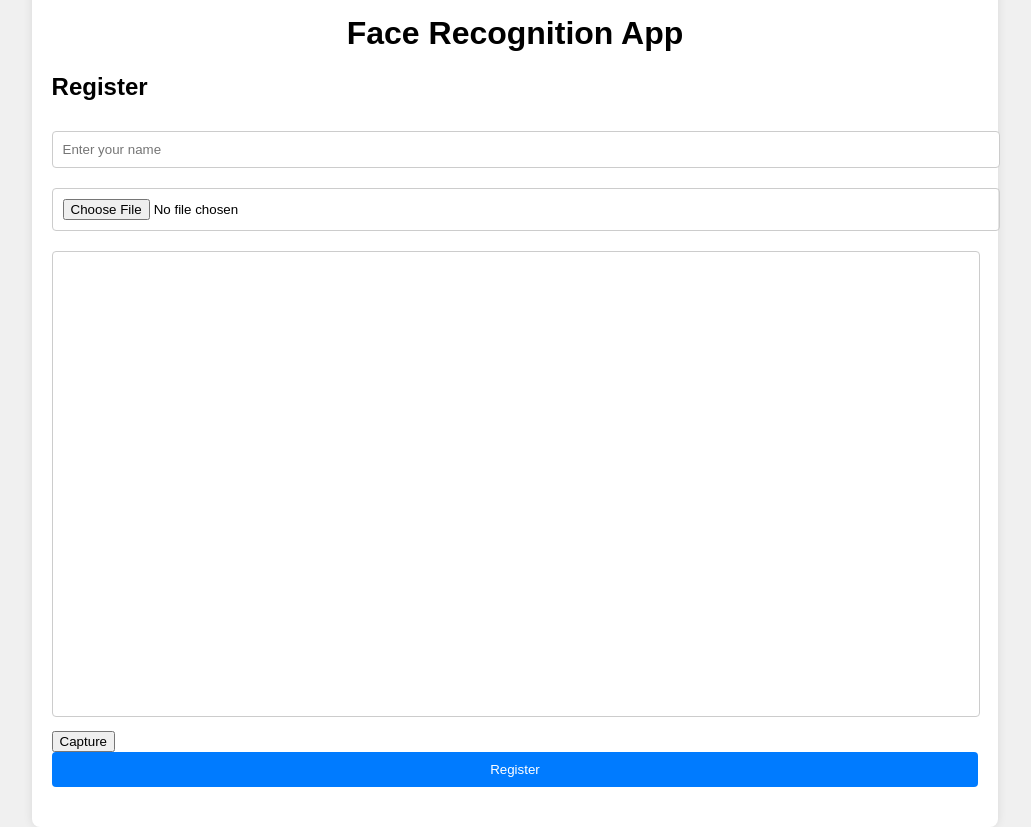
After one commit to TaN-404/Face-Recog-API, a Flask app: template templates/register.html in a window 1280 px wide. The commit adds this page. Shown: the whole page, without its empty margins (125-1156 px from the left). Run offline with Flask 3, Linux system fonts and the light colour scheme; the template is opened without the code that fills it, so the values that code supplies are empty.

Commit message:
warren-issue

```diff
--- /dev/null
+++ b/templates/register.html
@@ -0,0 +1,106 @@
+<!DOCTYPE html>
+<html lang="en">
+<head>
+    <meta charset="UTF-8">
+    <meta name="viewport" content="width=device-width, initial-scale=1.0">
+    <title>Face Recognition App</title>
+    <style>
+        body {
+            font-family: Arial, sans-serif;
+            margin: 0;
+            padding: 0;
+            display: flex;
+            justify-content: center;
+            align-items: center;
+            height: 100vh;
+            background-color: #f0f0f0;
+        }
+        .container {
+            background-color: #fff;
+            padding: 20px;
+            border-radius: 8px;
+            box-shadow: 0 0 10px rgba(0, 0, 0, 0.1);
+        }
+        h1 {
+            text-align: center;
+        }
+        form {
+            margin-bottom: 20px;
+        }
+        input[type="text"], input[type="file"] {
+            width: 100%;
+            padding: 10px;
+            margin: 10px 0;
+            border: 1px solid #ccc;
+            border-radius: 4px;
+        }
+        input[type="submit"] {
+            width: 100%;
+            padding: 10px;
+            background-color: #007BFF;
+            color: #fff;
+            border: none;
+            border-radius: 4px;
+            cursor: pointer;
+        }
+        input[type="submit"]:hover {
+            background-color: #0056b3;
+        }
+        #videoElement {
+            width: 100%;
+            height: auto;
+            border: 1px solid #ccc;
+            border-radius: 4px;
+            margin: 10px 0;
+        }
+    </style>
+</head>
+<body>
+    <div class="container">
+        <h1>Face Recognition App</h1>
+        <form id="registerForm" action="/register" method="post" enctype="multipart/form-data">
+            <h2>Register</h2>
+            <input type="text" name="name" placeholder="Enter your name" required>
+            <input type="file" name="image" accept="image/*">
+            <video id="videoElement" autoplay></video>
+            <input type="button" value="Capture" onclick="captureImage('registerForm')">
+            <input type="submit" value="Register">
+        </form>
+        <!-- <form id="loginForm" action="/login" method="post" enctype="multipart/form-data">
+            <h2>Login</h2>
+            <input type="file" name="image" accept="image/*">
+            <video id="videoElement" autoplay></video>
+            <input type="button" value="Capture" onclick="captureImage('loginForm')">
+            <input type="submit" value="Login">
+        </form> -->
+    </div>
+    <script>
+        const video = document.getElementById('videoElement');
+
+        if (navigator.mediaDevices.getUserMedia) {
+            navigator.mediaDevices.getUserMedia({ video: true })
+                .then(function (stream) {
+                    video.srcObject = stream;
+                })
+                .catch(function (error) {
+                    console.log("Something went wrong!");
+                });
+        }
+
+        function captureImage(formId) {
+            const canvas = document.createElement('canvas');
+            canvas.width = video.videoWidth;
+            canvas.height = video.videoHeight;
+            canvas.getContext('2d').drawImage(video, 0, 0, canvas.width, canvas.height);
+            canvas.toBlob(function (blob) {
+                const form = document.getElementById(formId);
+                const fileInput = form.querySelector('input[type="file"]');
+                const file = new File([blob], "webcam.jpg", { type: "image/jpeg" });
+                const dataTransfer = new DataTransfer();
+                dataTransfer.items.add(file);
+                fileInput.files = dataTransfer.files;
+            }, 'image/jpeg');
+        }
+    </script>
+</body>
+</html>
```
Also changed, not shown: app2.py (+78 -20 lines), templates/index.html (+8 -62 lines), templates/login.html (added, +106 -0 lines), registered_faces/yash.jpg (added), 1 other file.
